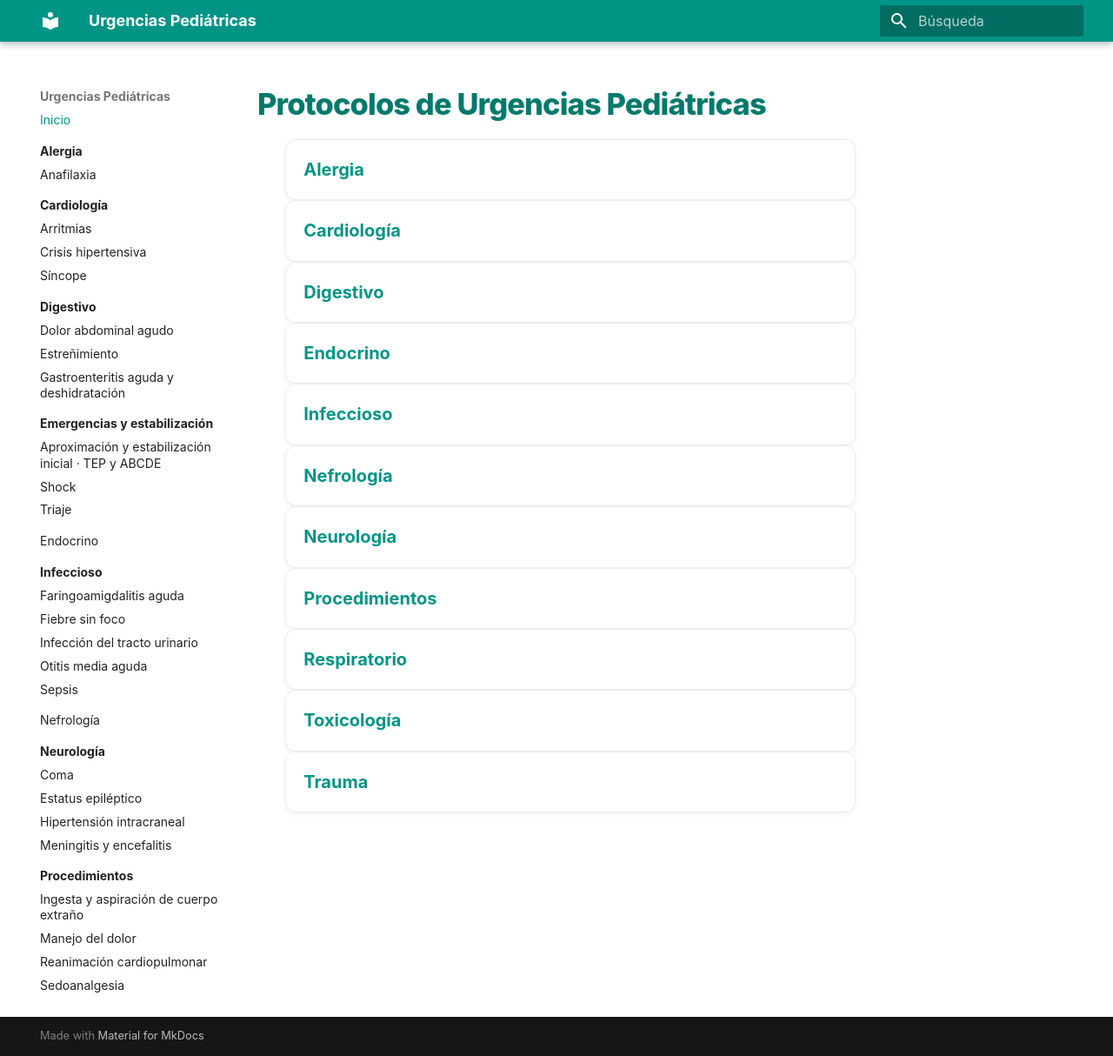
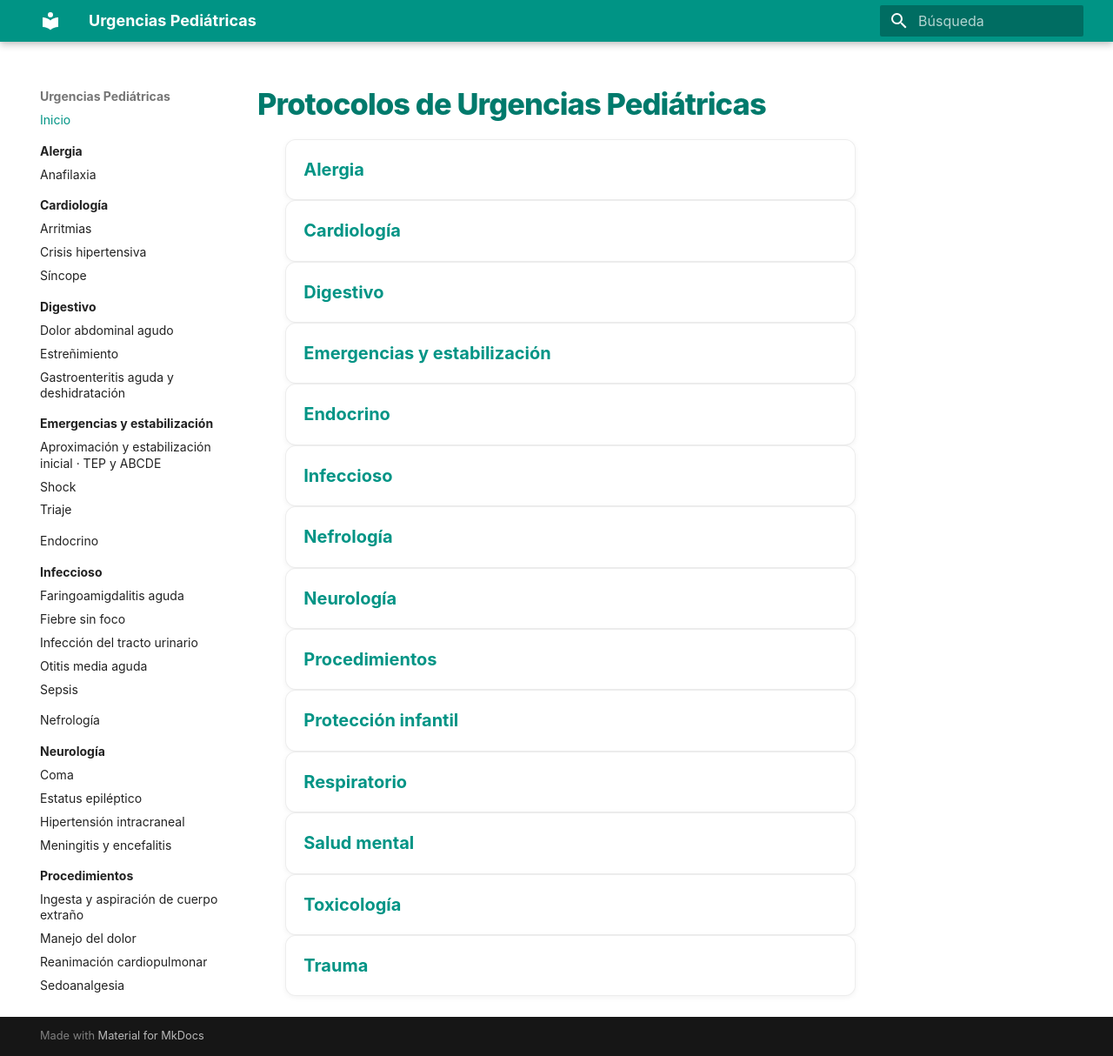
Before and after one commit to gonzaloares/urgencias-pediatricas, an MkDocs documentation site: the page built from docs/index.md, in a window 1280 px wide and 1214 px high. Shown: the whole window at 87% size. Built offline with MkDocs 1.6.1 and Material for MkDocs 9.7.7, drawn with Linux system fonts in a browser that asks for light colours.

Commit message:
Ordena y completa las áreas de la portada

```diff
--- a/docs/index.md
+++ b/docs/index.md
@@ -5,12 +5,15 @@
 - [Alergia](alergia/index.md)
 - [Cardiología](cardiologia/index.md)
 - [Digestivo](digestivo/index.md)
+- [Emergencias y estabilización](emergencias/index.md)
 - [Endocrino](endocrino/index.md)
 - [Infeccioso](infeccioso/index.md)
 - [Nefrología](nefrologia/index.md)
 - [Neurología](neurologia/index.md)
 - [Procedimientos](procedimientos/index.md)
+- [Protección infantil](proteccion-infancia/index.md)
 - [Respiratorio](respiratorio/index.md)
+- [Salud mental](salud-mental/index.md)
 - [Toxicología](toxicologia/index.md)
 - [Trauma](trauma/index.md)
 
```
